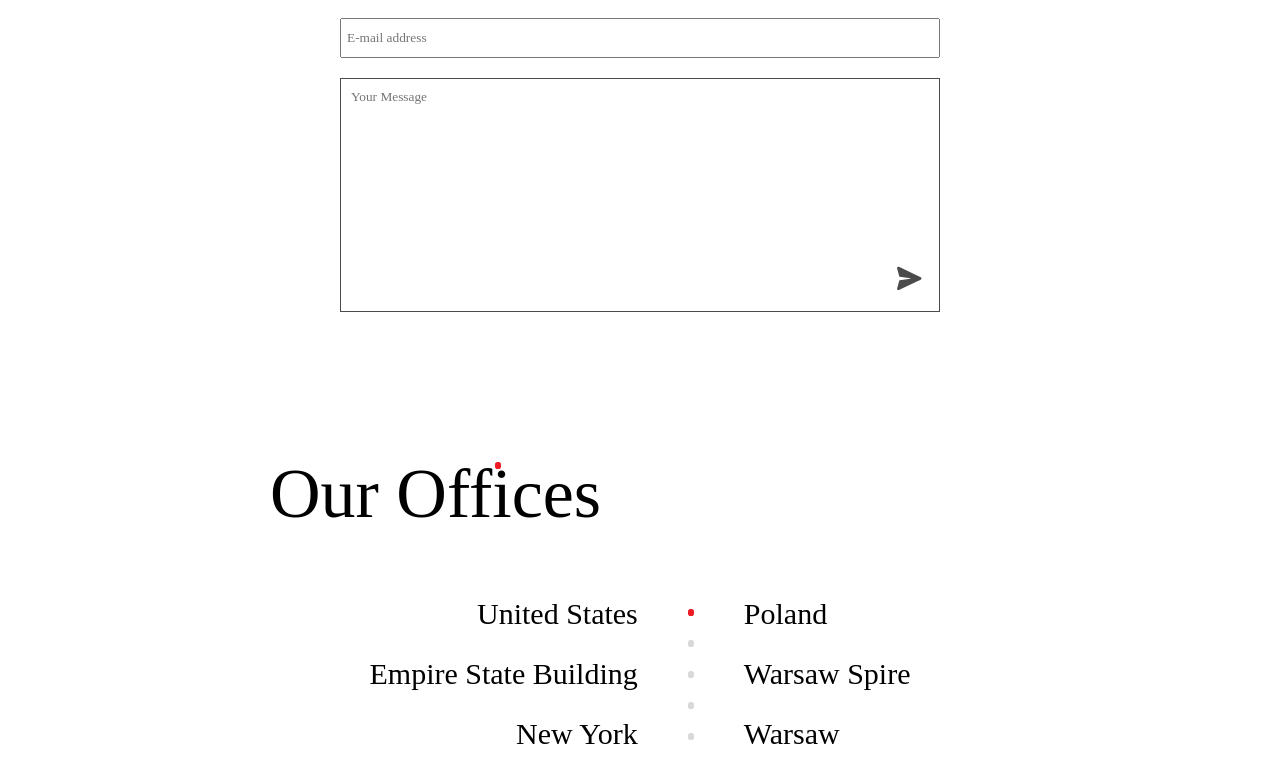
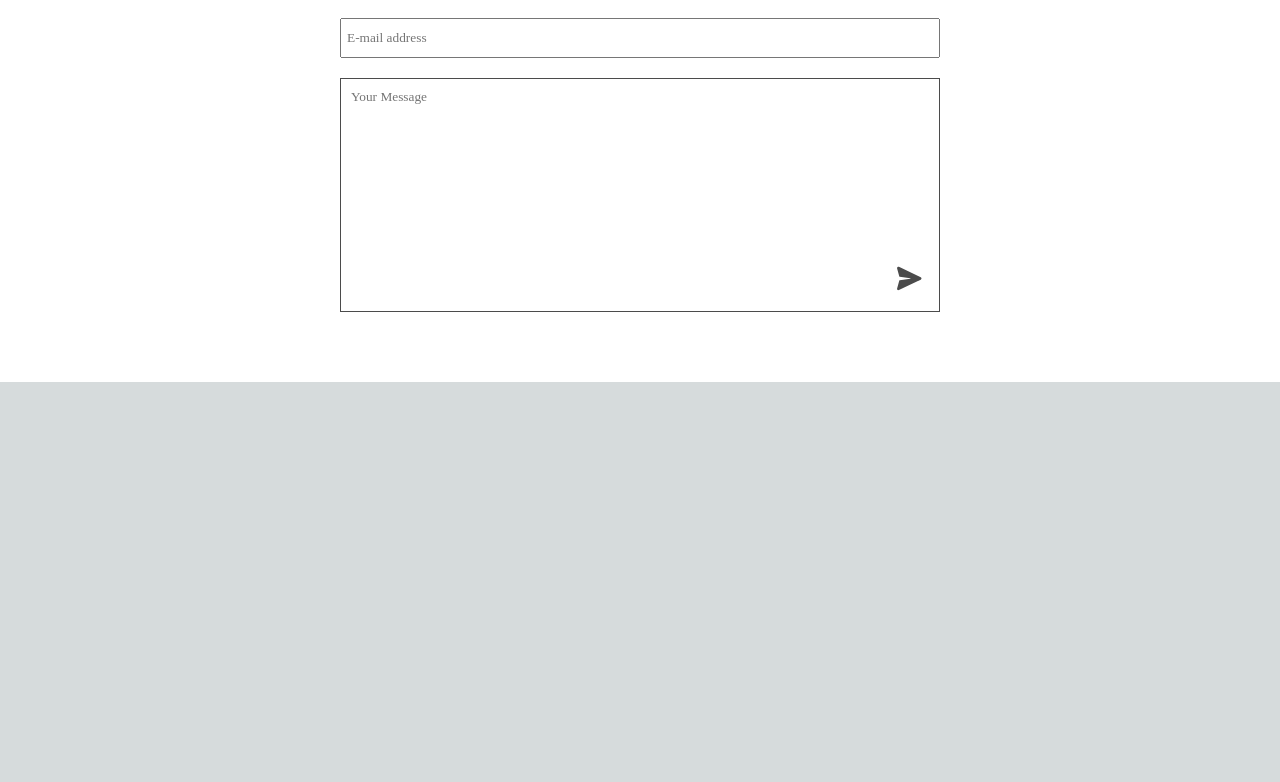
Before and after one commit to martastarnawska/landing-page, a Next.js app: page / in a window 1280 px wide. Shown: the part 3022-3804 px from the top of the page. After the commit the page ends 3404 px from the top, so only its background shows below. Built offline with nearby package versions, Linux system fonts and the light colour scheme; no server answers; a web font is replaced by a local one.

Commit message:
Hide Our Offices section for now

```diff
--- a/src/app/page.js
+++ b/src/app/page.js
@@ -27,7 +27,6 @@ const Home = () => {
           <OurServices />
           <AboutUs />
           <ContactUs />
-          <OurOffices />
         </main>
     </>
 )};
```
